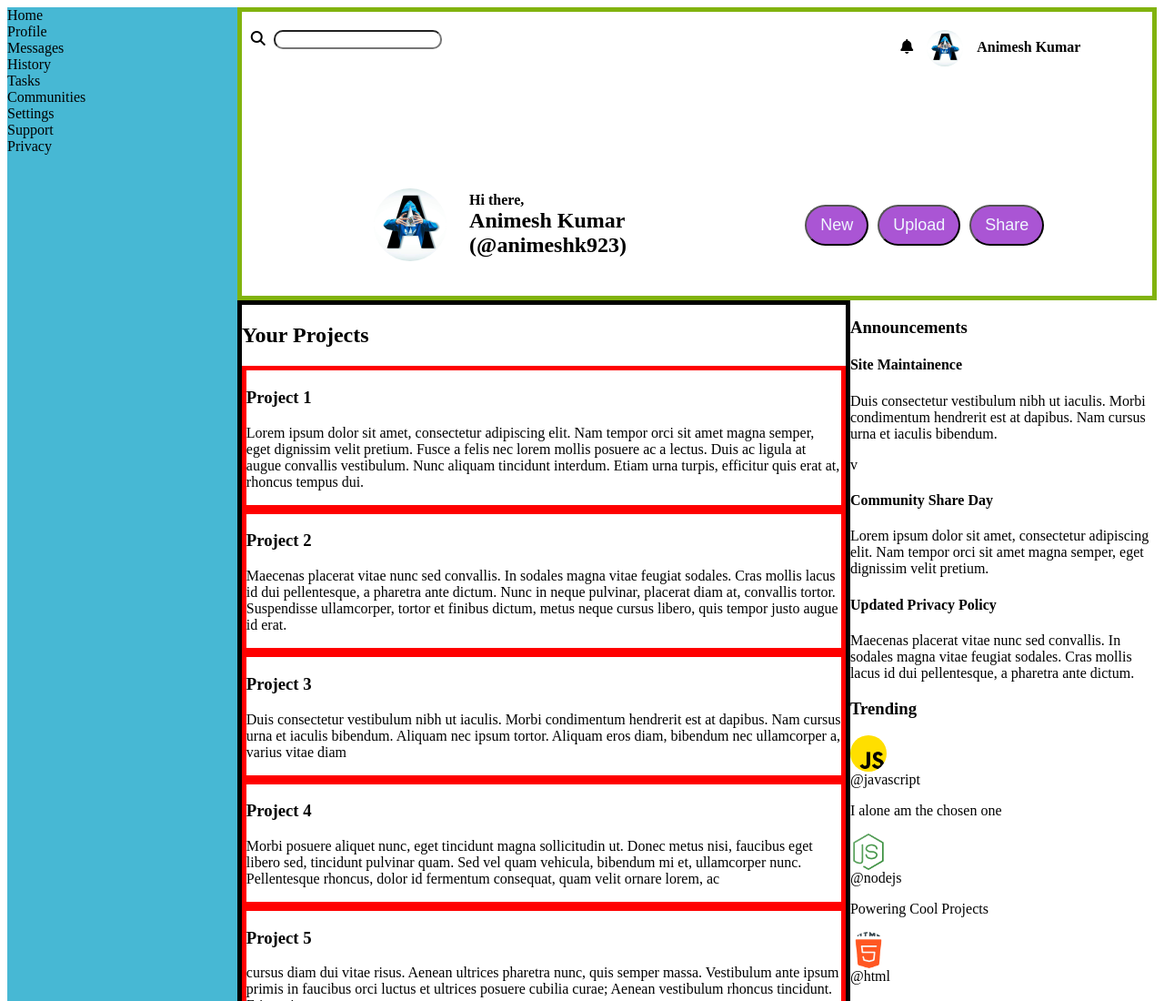
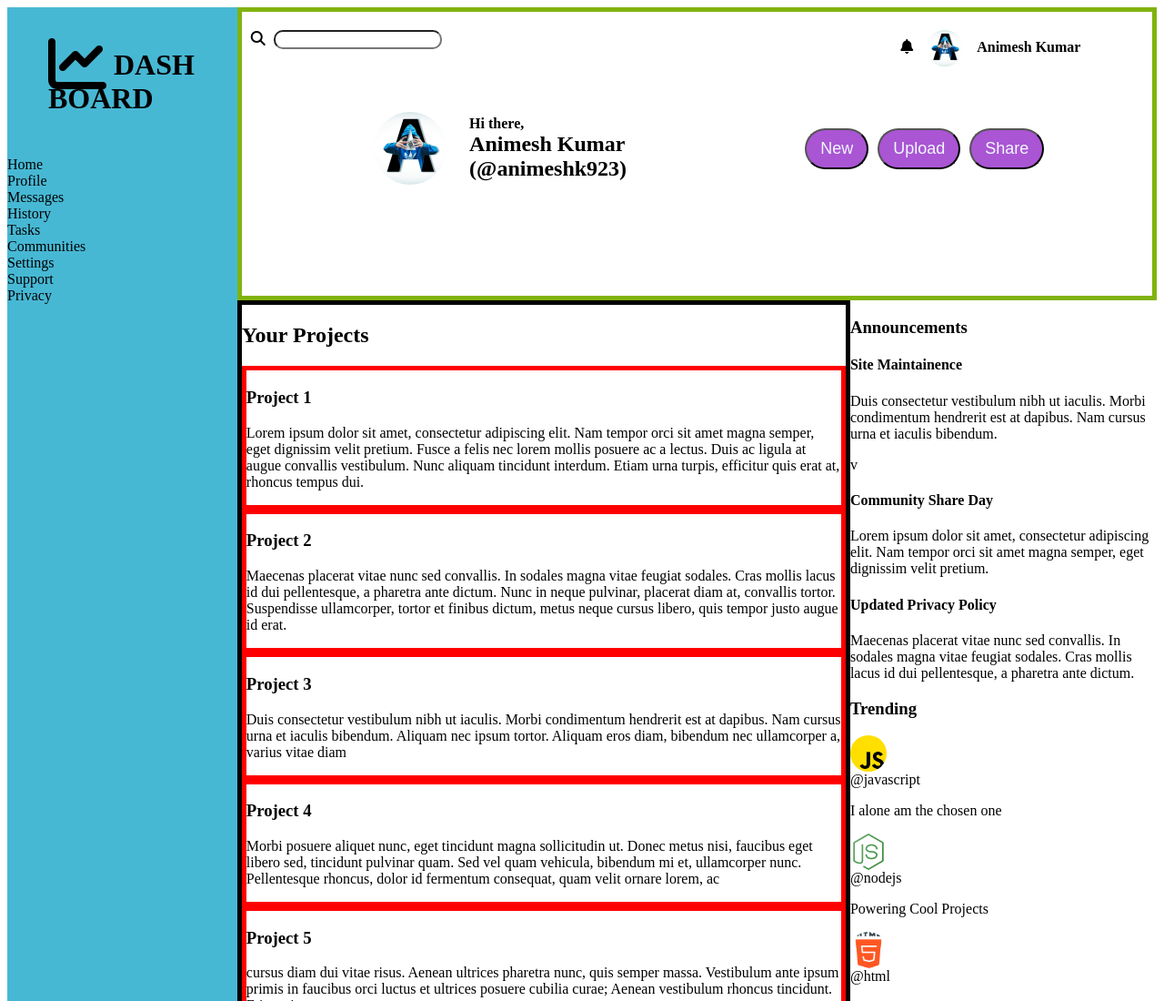
Before and after one commit to AnimeshKumar923/web-dev-projects, a plain HTML site: page 07-admin-dashboard/index.html in a window 1280 px wide. Shown: the top 1100 px of the page at 91% size. Drawn offline with Linux system fonts and the light colour scheme.

Commit message:
update styling

```diff
--- a/07-admin-dashboard/index.html
+++ b/07-admin-dashboard/index.html
@@ -37,7 +37,10 @@
       </div>
     </div>
     <div class="sidebar">
-      <div class="dashboard"></div>
+      <div class="dashboard">
+        <i class="fa-solid fa-chart-line fa-2xl"></i>
+        DASH BOARD
+      </div>
       <div>
         <div class="icon"></div>
         <div class="text">Home</div>
--- a/07-admin-dashboard/style.css
+++ b/07-admin-dashboard/style.css
@@ -9,8 +9,10 @@
   border: solid 5px rgb(129, 179, 14);
   grid-column: 2 / 3;
   display: grid;
-  grid-template-rows: 1fr 1fr;
+  grid-template-rows: 100px 100px;
 }
+
+
 
 .row1 {
   display: grid;
@@ -105,6 +107,11 @@ input[type="text"] {
   background-color: rgba(22, 165, 201, 0.788);
 }
 
+.dashboard {
+  margin: 45px;
+  font-weight: bold;
+  font-size:xx-large;
+}
 .content {
   display: grid;
   grid-template-columns: 2fr 1fr;
```
